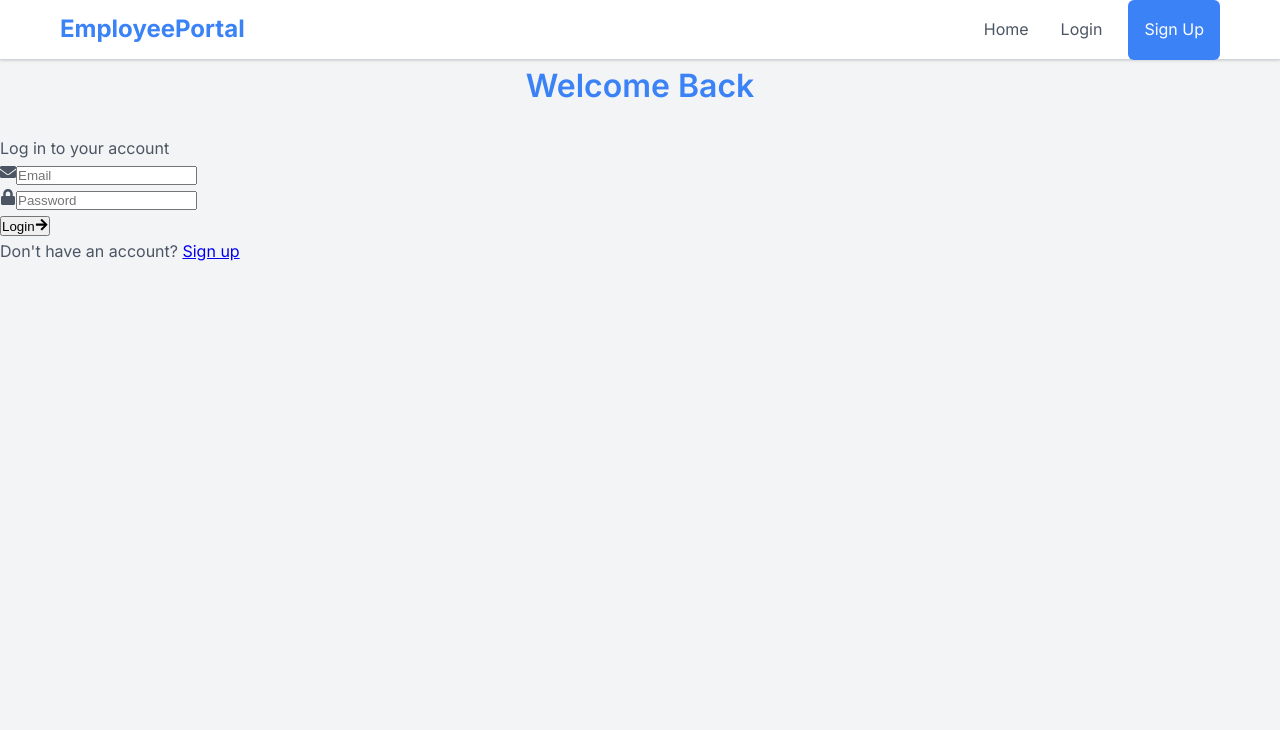
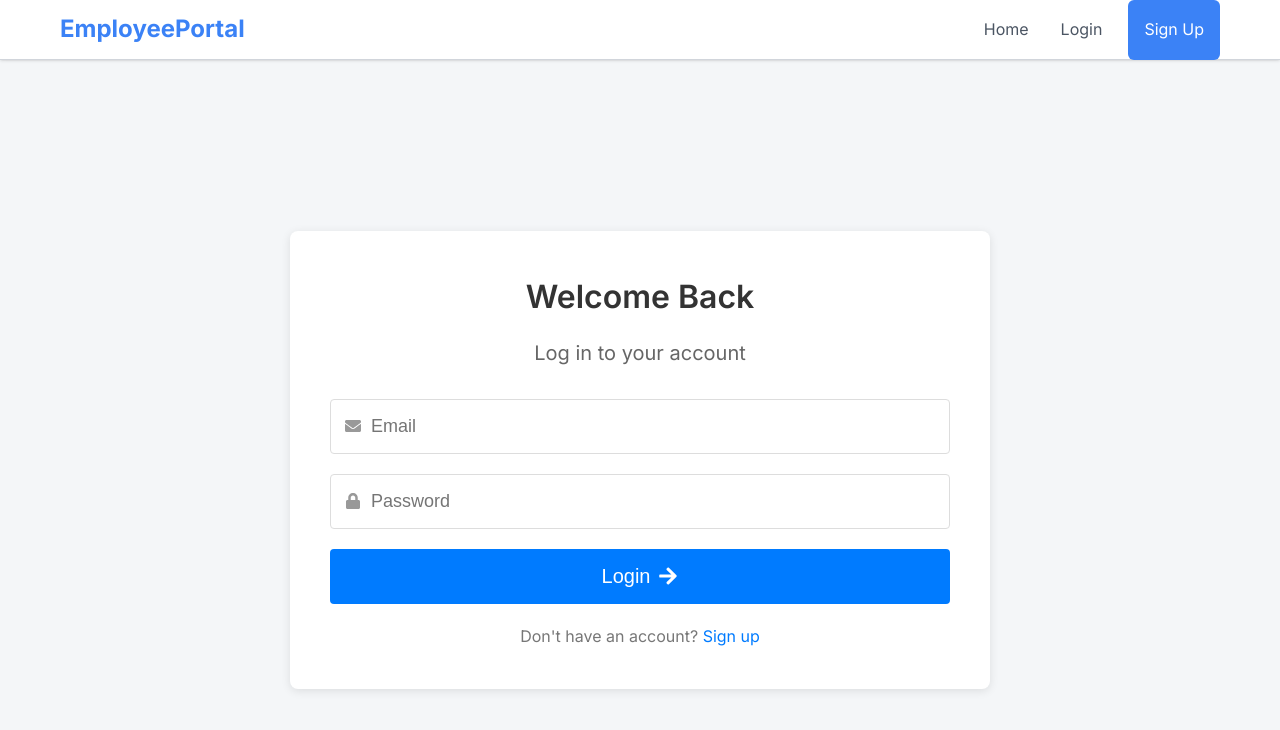
Before and after one commit to Shashi8969/AuthExam, a React (Create React App) app: page /login in a window 1280 px wide. Shown: the top 730 px of the page. Built offline with nearby package versions, Linux system fonts and the light colour scheme; no server answers.

Commit message:
design login and signup

```diff
--- /dev/null
+++ b/src/components/AuthForm.css
@@ -0,0 +1,210 @@
+/* AuthForm.css */
+
+.auth-container {
+    display: flex;
+    justify-content: center;
+    align-items: center;
+    min-height: 100vh;
+    background-color: #f4f6f8; /* Light background */
+    padding: 20px;
+  }
+
+  .auth-card {
+    background-color: #fff;
+    padding: 30px;
+    border-radius: 8px;
+    box-shadow: 0 2px 10px rgba(0, 0, 0, 0.1);
+    width: 100%;
+    max-width: 400px; /* Initial max width for mobile */
+  }
+
+  .auth-header h2 {
+    font-size: 24px;
+    margin-bottom: 10px;
+    color: #333;
+    text-align: center;
+  }
+
+  .auth-header p {
+    font-size: 16px;
+    color: #666;
+    text-align: center;
+    margin-bottom: 20px;
+  }
+
+  .auth-error {
+    background-color: #ffe0e0;
+    color: #ff5555;
+    padding: 10px;
+    border-radius: 4px;
+    margin-bottom: 15px;
+    font-size: 14px;
+    text-align: center;
+  }
+
+  .auth-form {
+    display: flex;
+    flex-direction: column;
+  }
+
+  .input-group {
+    position: relative;
+    margin-bottom: 15px;
+  }
+
+  .input-icon {
+    position: absolute;
+    left: 10px;
+    top: 50%;
+    transform: translateY(-50%);
+    color: #999;
+  }
+
+  .input-group input {
+    padding: 12px 10px 12px 35px; /* Adjusted padding for icon */
+    border: 1px solid #ddd;
+    border-radius: 4px;
+    font-size: 16px;
+    width: 100%;
+    box-sizing: border-box;
+  }
+
+  .input-group input:focus {
+    outline: none;
+    border-color: #007bff; /* Highlight on focus */
+    box-shadow: 0 0 5px rgba(0, 123, 255, 0.5);
+  }
+
+  .auth-btn {
+    background-color: #007bff;
+    color: white;
+    padding: 12px 20px;
+    border: none;
+    border-radius: 4px;
+    font-size: 18px;
+    cursor: pointer;
+    transition: background-color 0.3s ease;
+    display: flex;
+    justify-content: center;
+    align-items: center;
+  }
+
+  .auth-btn:hover {
+    background-color: #0056b3;
+  }
+
+  .auth-btn:disabled {
+    background-color: #ccc;
+    cursor: not-allowed;
+  }
+
+  .btn-icon {
+    margin-left: 8px;
+  }
+
+  .auth-footer {
+    margin-top: 20px;
+    text-align: center;
+    font-size: 14px;
+    color: #777;
+  }
+
+  .auth-footer a {
+    color: #007bff;
+    text-decoration: none;
+  }
+
+  .auth-footer a:hover {
+    text-decoration: underline;
+  }
+
+  /* --- Media Queries for Responsiveness --- */
+
+  /* Tablet view */
+  @media (min-width: 768px) {
+    .auth-card {
+      max-width: 500px; /* Increased max width for tablets */
+    }
+
+    .auth-header h2 {
+      font-size: 28px;
+    }
+
+    .auth-header p {
+      font-size: 18px;
+    }
+
+    .input-group input {
+      padding: 14px 10px 14px 35px; /* Slightly larger input fields */
+      font-size: 17px;
+    }
+
+    .auth-btn {
+      padding: 14px 24px;
+      font-size: 19px;
+    }
+  }
+
+  /* Desktop view (small to medium desktops) */
+  @media (min-width: 992px) {
+    .auth-card {
+      max-width: 600px; /* Further increase for desktops */
+      padding: 40px;
+    }
+
+    .auth-header h2 {
+      font-size: 32px;
+      margin-bottom: 15px;
+    }
+
+    .auth-header p {
+      font-size: 20px;
+      margin-bottom: 30px;
+    }
+
+    .input-group {
+      margin-bottom: 20px;
+    }
+
+    .input-group input {
+      padding: 16px 15px 16px 40px; /* Larger input fields for desktop */
+      font-size: 18px;
+    }
+
+    .input-icon {
+      left: 15px;
+    }
+
+    .auth-btn {
+      padding: 16px 30px;
+      font-size: 20px;
+    }
+
+    .auth-footer {
+      font-size: 16px;
+    }
+  }
+
+  /* Large desktop view */
+  @media (min-width: 1200px) {
+    .auth-container {
+      padding: 30px; /* More padding on larger screens */
+    }
+
+    .auth-card {
+      max-width: 700px; /* Even wider for larger desktops if desired */
+    }
+  }
+
+  /* --- Unique Styling for Different Types --- */
+
+  /* Signup specific styles */
+  .auth-container.signup-page .auth-card .auth-header h2 {
+    color: #28a745; /* Example: Green for signup */
+  }
+
+  .auth-container.login-page .auth-card .auth-header h2 {
+    color: #007bff; /* Example: Blue for login */
+  }
+
+  /* You can add more type-specific styles as needed */
--- a/src/components/AuthForm.js
+++ b/src/components/AuthForm.js
@@ -2,6 +2,7 @@
 import { useState } from 'react';
 import { signUp, logIn } from '../config/firebase';
 import { FaEnvelope, FaLock, FaArrowRight } from 'react-icons/fa';
+import './AuthForm.css';
 import { BrowserRouter as Router, Routes, Route, Link, useNavigate } from 'react-router-dom';
 
 const AuthForm = ({ type }) => {
```
